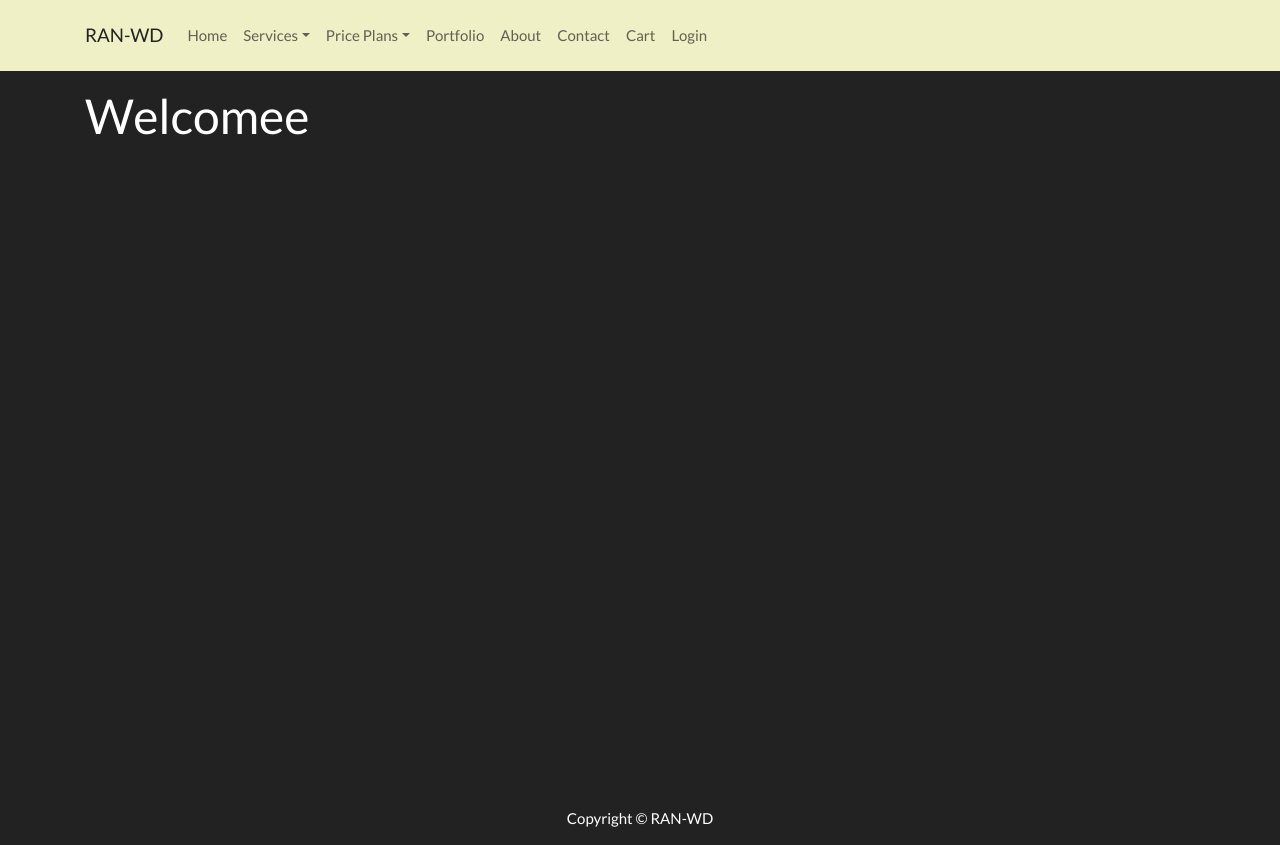
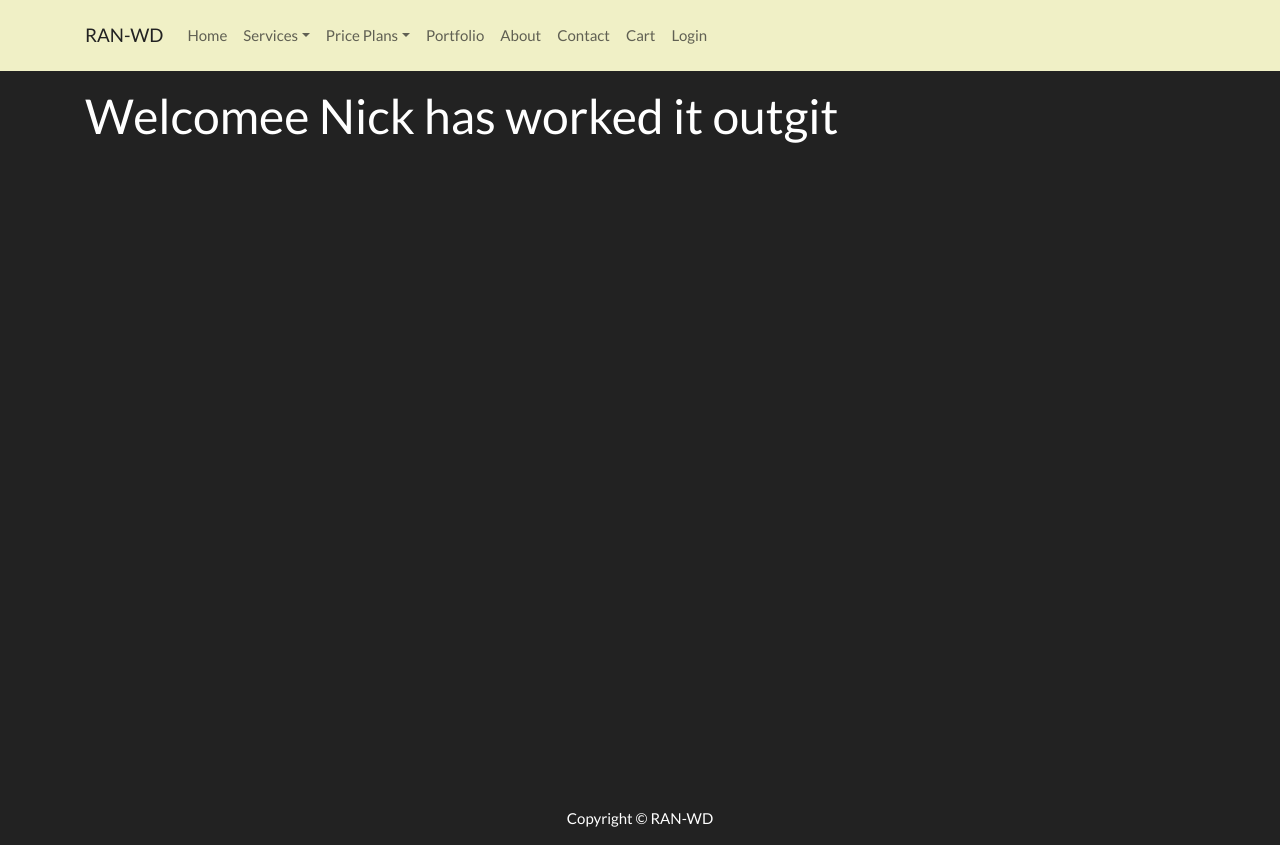
Before and after one commit to RogueAngelfire/RAN-WD-V1, a React (Create React App) app in the folder frontend/: page / in a window 1280 px wide. Built offline with nearby package versions, Linux system fonts and the light colour scheme.

Commit message:
testing with other collobrators

```diff
--- a/frontend/src/App.js
+++ b/frontend/src/App.js
@@ -8,7 +8,7 @@ function App() {
       <Header />
       <main className="py-3">
         <Container>
-          <h1>Welcomee</h1>
+          <h1>Welcomee Nick has worked it outgit </h1>
         </Container>
       </main>
       <Footer />
```
